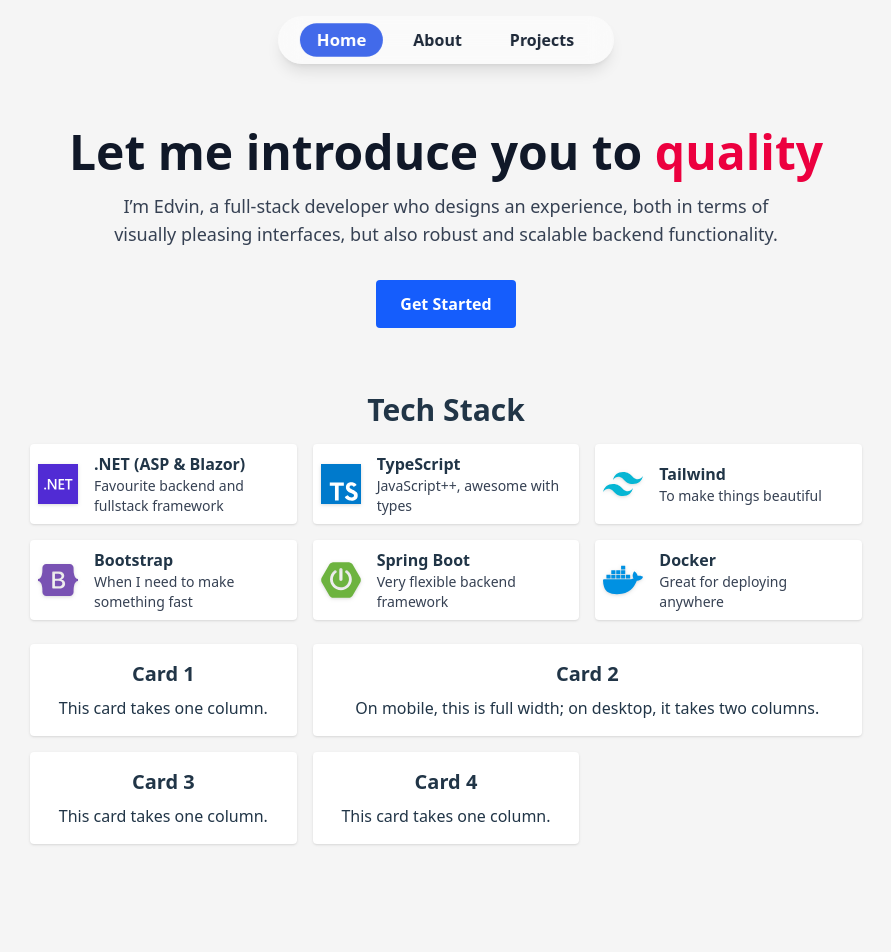
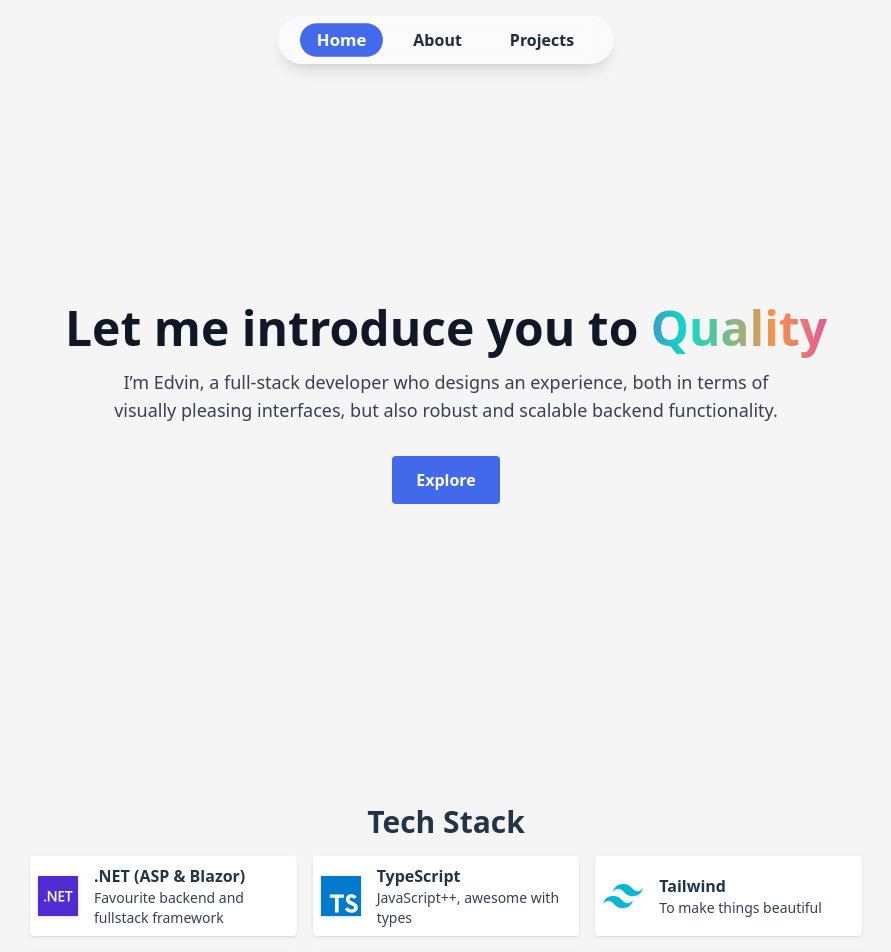
Before and after one commit to edvintopa/edvintopa, a React (Vite) app: page / in a window 1280 px wide. Shown: the top 952 px of the page, without its empty margins (194-1085 px from the left). Built offline with nearby package versions, Linux system fonts and the light colour scheme.

Commit message:
updated herosection with colors and cleaned up home

```diff
--- /dev/null
+++ b/src/components/HeroSection/HeroSection.css
@@ -0,0 +1,16 @@
+.gradient-text {
+  background: linear-gradient(90deg, #d736ca, #7d3cd2, #0ddbc6, #f59449, #d736ca);
+  background-size: 200% 200%;
+  -webkit-background-clip: text;
+  -webkit-text-fill-color: transparent;
+  animation: gradientAnimation 4s linear infinite;
+}
+
+@keyframes gradientAnimation {
+  0% {
+    background-position: 0% 50%;
+  }
+  100% {
+    background-position: 200% 50%;
+  }
+}
--- a/src/components/HeroSection/HeroSection.tsx
+++ b/src/components/HeroSection/HeroSection.tsx
@@ -1,14 +1,27 @@
+import React from 'react'
+import './HeroSection.css'
+
 const HeroSection: React.FC = () => {
+  const scrollToContent = () => {
+    const element = document.getElementById('tech-stack')
+    if (element) {
+      element.scrollIntoView({ behavior: 'smooth' })
+    }
+  }
+
   return (
     <section className="flex flex-col items-center justify-center py-16 px-4">
       <h1 className="text-5xl font-extrabold text-gray-900 dark:text-white mb-4 text-center">
-        Let me introduce you to <span className="text-rose-600">quality</span>
+        Let me introduce you to <span className="gradient-text">Quality</span>
       </h1>
       <p className="text-lg text-gray-700 dark:text-gray-300 mb-8 max-w-2xl text-center">
         I’m Edvin, a full-stack developer who designs an experience, both in terms of visually pleasing interfaces, but also robust and scalable backend functionality.
       </p>
-      <button className="bg-blue-600 hover:bg-blue-700 text-white font-bold py-3 px-6 rounded">
-        Get Started
+      <button
+        onClick={scrollToContent}
+        className="bg-blue-700/80 dark:bg-blue-600/80 hover:bg-blue-500/80 text-white font-bold py-3 px-6 rounded"
+      >
+        Explore
       </button>
     </section>
   )
--- a/src/pages/Home/Home.tsx
+++ b/src/pages/Home/Home.tsx
@@ -5,33 +5,16 @@ function Home() {
   return (
     <div className="container-4xl p-4">
 
-      <HeroSection />
+      <div className="min-h-screen flex items-center justify-center -mt-15">
+        <HeroSection />
+      </div>
 
-      <div className="mb-6">
+
+      <div id="tech-stack" className="mb-6">
         <h2 className="text-3xl font-bold mb-4 dark:text-white">Tech Stack</h2>
         <TechStack />
       </div>
 
-      <div className="grid grid-cols-1 md:grid-cols-3 gap-4 mb-6">
-        <div className="bg-white dark:bg-neutral-800 rounded shadow p-4 col-span-1">
-          <h2 className="text-xl font-bold dark:text-white">Card 1</h2>
-          <p className="mt-2 dark:text-gray-300">This card takes one column.</p>
-        </div>
-        <div className="bg-white dark:bg-neutral-800 rounded shadow p-4 col-span-1 md:col-span-2">
-          <h2 className="text-xl font-bold dark:text-white">Card 2</h2>
-          <p className="mt-2 dark:text-gray-300">
-            On mobile, this is full width; on desktop, it takes two columns.
-          </p>
-        </div>
-        <div className="bg-white dark:bg-neutral-800 rounded shadow p-4 col-span-1">
-          <h2 className="text-xl font-bold dark:text-white">Card 3</h2>
-          <p className="mt-2 dark:text-gray-300">This card takes one column.</p>
-        </div>
-        <div className="bg-white dark:bg-neutral-800 rounded shadow p-4 col-span-1">
-          <h2 className="text-xl font-bold dark:text-white">Card 4</h2>
-          <p className="mt-2 dark:text-gray-300">This card takes one column.</p>
-        </div>
-      </div>
     </div>
   )
 }
```
